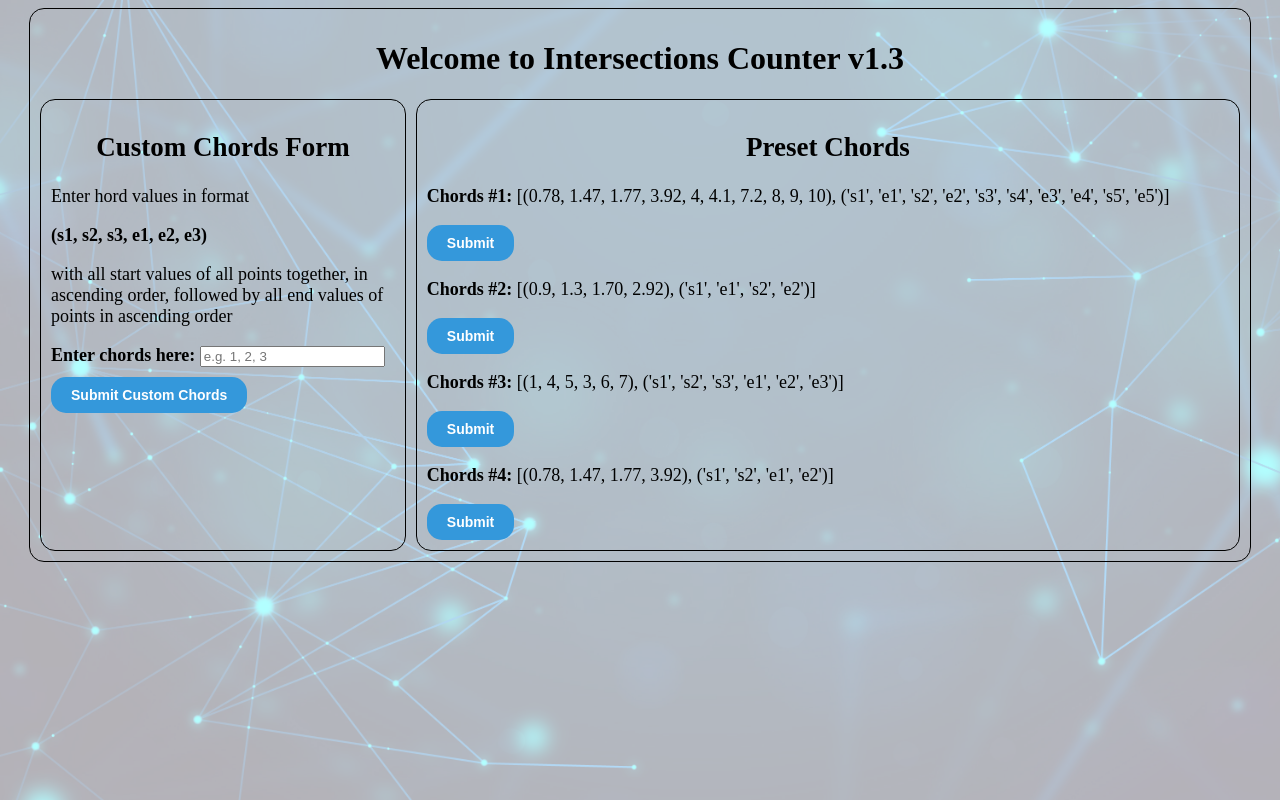
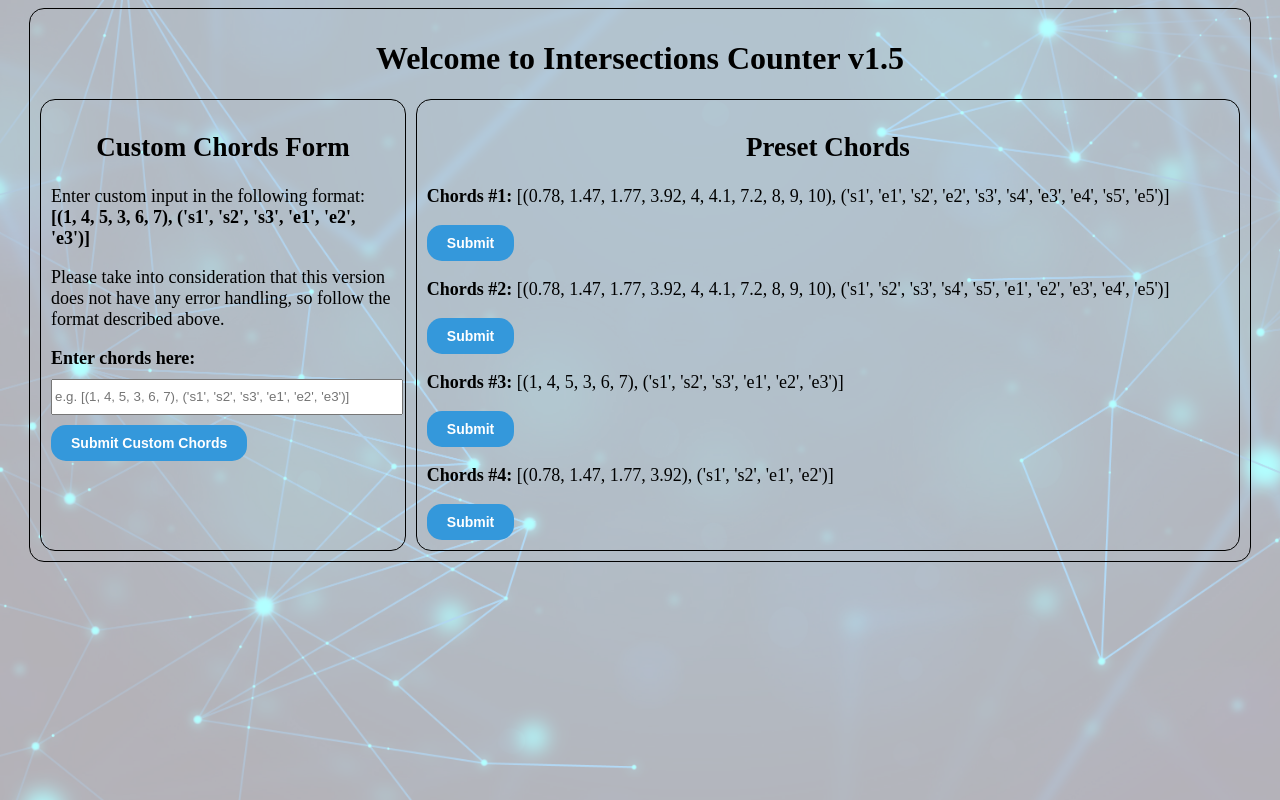
Before and after one commit to AntonJames-Sistence/Structify_app, a Flask app: page / in a window 1280 px wide. Run offline with Flask 2, Linux system fonts and the light colour scheme.

Commit message:
Fix custom input

```diff
--- a/old_main.py
+++ b/old_main.py
@@ -27,7 +27,7 @@ def count_intersections(chords):
     return intersections
 
 
-# chords = [(0.78, 1.47, 1.77, 3.92, 4, 4.1, 7.2, 8, 9, 10), ('s1', 's2', 's3', 's4', 'e1', 'e2', 'e3', 'e4')]
+# chords = [(0.78, 1.47, 1.77, 3.92, 4, 4.1, 7.2, 8, 9, 10), ('s1', 's2', 's3', 's4', 's5', 'e1', 'e2', 'e3', 'e4', 'e5')]
 # chords = [(1, 3.2, 6, 3, 5, 9), ('s1', 's2', 's3', 'e1', 'e2', 'e3')]
 # chords = [(1, 4, 5, 3, 6, 7), ('s1', 's2', 's3', 'e1', 'e2', 'e3')]
 chords = [(0.78, 1.47, 1.77, 3.92), ('s1', 's2', 'e1', 'e2')]
--- a/static/style.css
+++ b/static/style.css
@@ -91,6 +91,10 @@ p > span {
 
 .space {
     margin-bottom: 10px;
+    margin-top: 10px;
+    height: 30px;
+    width: 100%;
+    display: block;
 }
 
 .bold {
--- a/templates/index.html
+++ b/templates/index.html
@@ -9,14 +9,16 @@
 </head>
 <body>
     <div class="body">
-        <h1 class="header">Welcome to Intersections Counter v1.3</h1>
+        <h1 class="header">Welcome to Intersections Counter v1.5</h1>
         <div class="flex-row">
             <div class="left-side">
                 <h2>Custom Chords Form</h2>
-                <p>Enter hord values in format <p class="bold">(s1, s2, s3, e1, e2, e3)</p> with all start values of all points together, in ascending order, followed by all end values of points in ascending order</p>
+                <p>Enter custom input in the following format: <span class="bold">[(1, 4, 5, 3, 6, 7), ('s1', 's2', 's3', 'e1', 'e2', 'e3')]</span></p>
+                <p>Please take into consideration that this version does not have any error handling, so follow the format described above.</p>
+
                 <form action="/process" method="post">
                     <label class="bold" for="custom-chords-input">Enter chords here:</label>
-                    <input class="space" type="text" id="custom-chords-input" name="custom_chords" placeholder="e.g. 1, 2, 3">
+                    <input class="space" type="text" id="custom-chords-input" name="chords" placeholder="e.g. [(1, 4, 5, 3, 6, 7), ('s1', 's2', 's3', 'e1', 'e2', 'e3')]">
                     <button class="button" type="submit">Submit Custom Chords</button>
                 </form>
             </div>
@@ -28,8 +30,8 @@
                     <p><span>Chords #1:</span> [(0.78, 1.47, 1.77, 3.92, 4, 4.1, 7.2, 8, 9, 10), ('s1', 'e1', 's2', 'e2', 's3', 's4', 'e3', 'e4', 's5', 'e5')]</p><button class="button" type="submit">Submit</button>
                 </form>
                 <form action="/process" method="post">
-                    <input type="hidden" name="chords" value="[(0.9, 1.3, 1.70, 2.92), ('s1', 'e1', 's2', 'e2')]">
-                    <p><span>Chords #2:</span> [(0.9, 1.3, 1.70, 2.92), ('s1', 'e1', 's2', 'e2')]</p><button class="button" type="submit">Submit</button>
+                    <input type="hidden" name="chords" value="[(0.78, 1.47, 1.77, 3.92, 4, 4.1, 7.2, 8, 9, 10), ('s1', 's2', 's3', 's4', 's5', 'e1', 'e2', 'e3', 'e4', 'e5')]">
+                    <p><span>Chords #2:</span> [(0.78, 1.47, 1.77, 3.92, 4, 4.1, 7.2, 8, 9, 10), ('s1', 's2', 's3', 's4', 's5', 'e1', 'e2', 'e3', 'e4', 'e5')]</p><button class="button" type="submit">Submit</button>
                 </form>
                 <form action="/process" method="post">
                     <input type="hidden" name="chords" value="[(1, 4, 5, 3, 6, 7), ('s1', 's2', 's3', 'e1', 'e2', 'e3')]">
```
Also changed, not shown: README.md.
